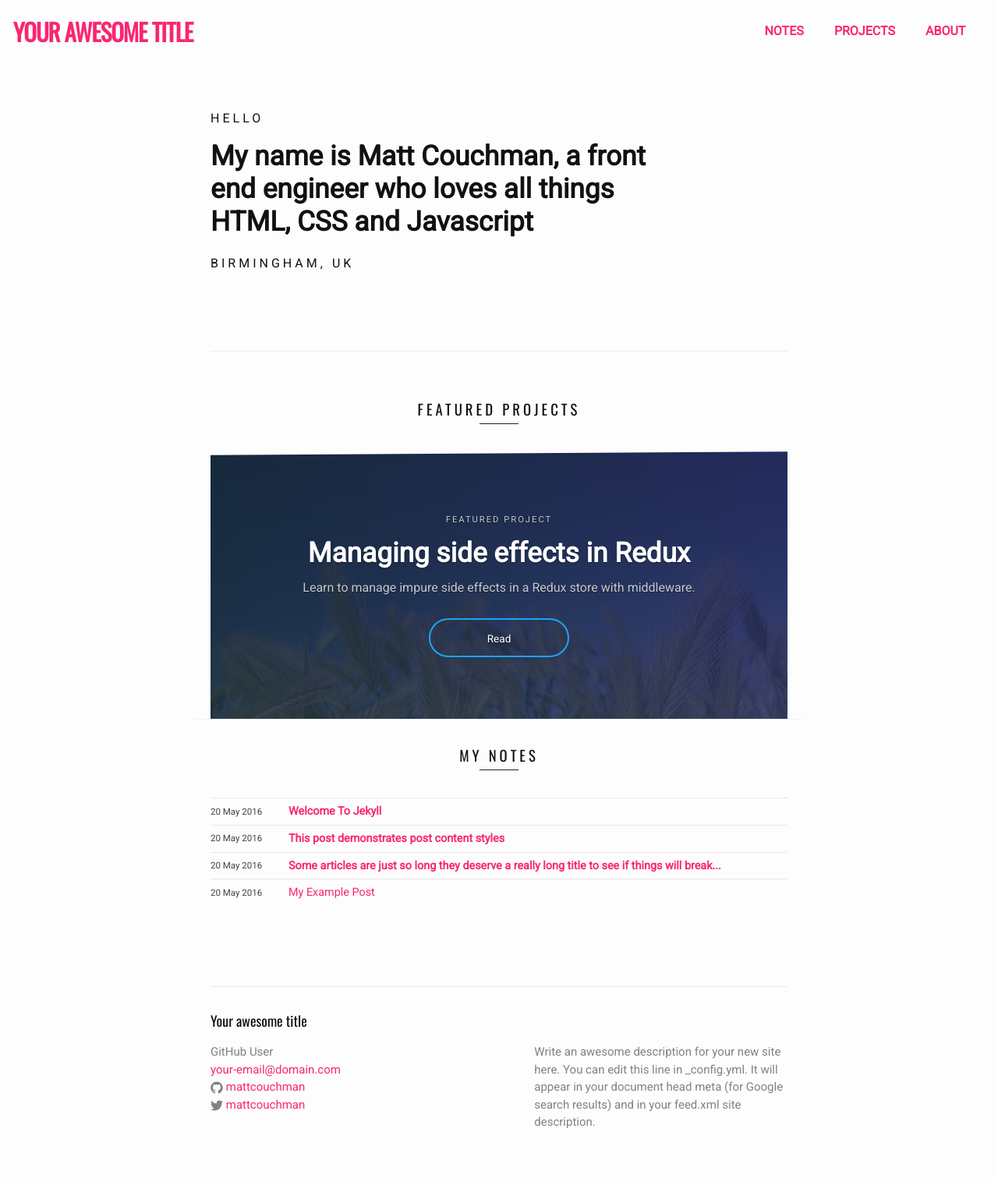
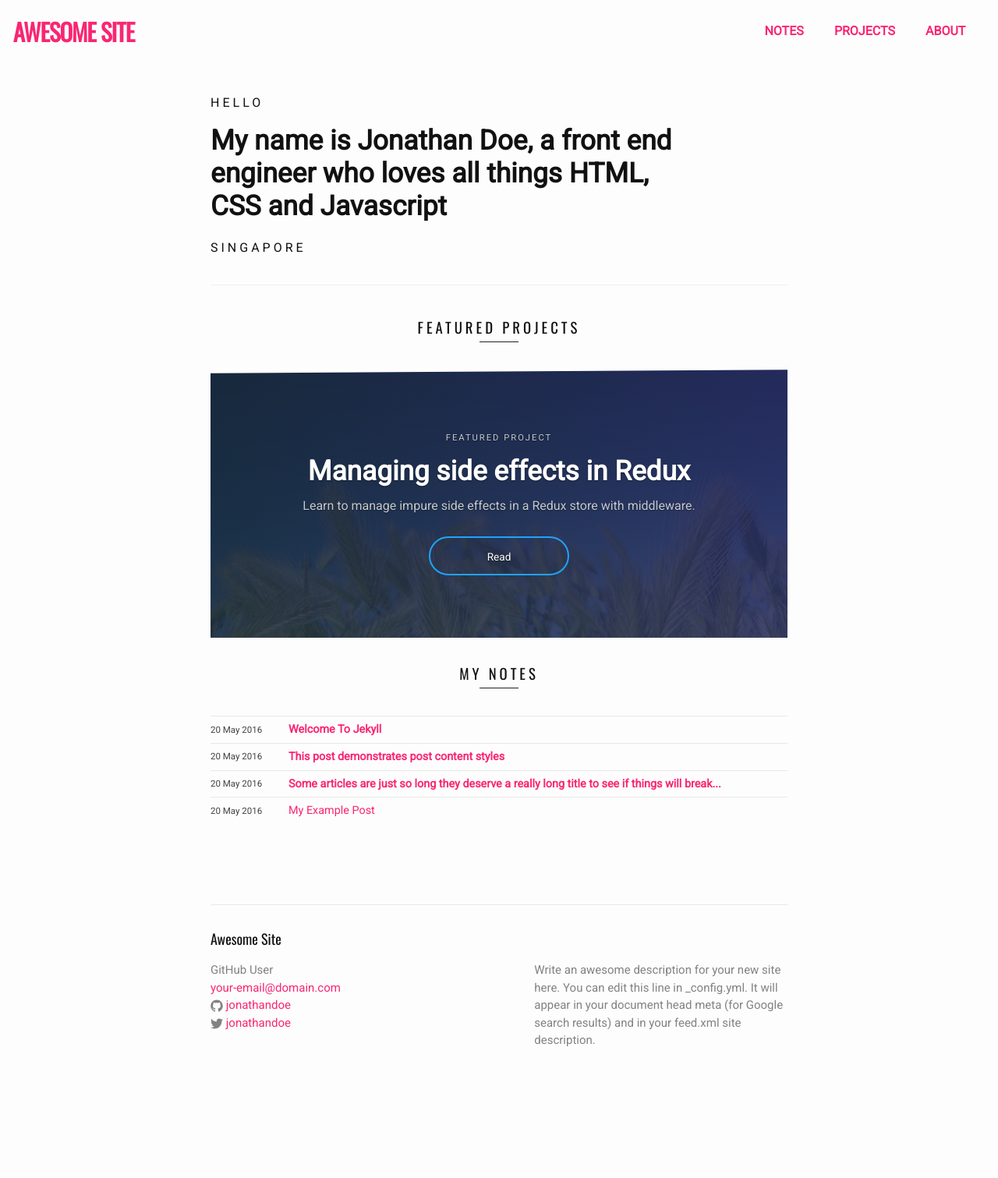
Before and after one commit to centros4520/t-2021, a Jekyll site: the page built from index.html, in a window 1280 px wide. Shown: the whole page at 78% size. Built offline with Jekyll 4.4.1, drawn with Linux system fonts in a browser that asks for light colours; nearby versions of some CDN libraries; after the commit the page ends 1406 px from its top, so only the background shows below that.

Commit message:
Resize Site Title and Homepage banner

```diff
--- a/_config.yml
+++ b/_config.yml
@@ -1,4 +1,4 @@
-title: Your awesome title
+title: Awesome Site
 author: GitHub User
 email: your-email@domain.com
 description: > # this means to ignore newlines until "baseurl:"
@@ -14,13 +14,13 @@ github_username:  jekyll
 minima:
   date_format: "%b %-d, %Y"
 
-name: Matt Couchman
+name: Jonathan Doe
 job: front end engineer
-location: Birmingham, UK
+location: Singapore
 languages: HTML, CSS and Javascript
-twitter_username: mattcouchman
-github_username:  mattcouchman
-codepen_username:  mattcouchman
+twitter_username: jonathandoe
+github_username:  jonathandoe
+codepen_username:  jonathandoe
 email_address: some@email.com
 
 # If you want to link only specific pages in your header, uncomment
--- a/_includes/featured-projects.html
+++ b/_includes/featured-projects.html
@@ -47,7 +47,6 @@
     {% endif %} {% endif %} {% endfor %}
 </section>
 
-
 <!--
 {% for project in site.projects limit:1  %}
 	<div class="project">
--- a/_sass/custom.scss
+++ b/_sass/custom.scss
@@ -77,7 +77,11 @@ a.site-title:hover {
 .site-nav {
   float: none;
 }
-
+@include media-query($on-palm) {
+  .site-title {
+    font-size: 1.2em;
+  }
+}
 /* --------------------------------
 
 Site Footer
--- a/_sass/custom/_homepage-project.scss
+++ b/_sass/custom/_homepage-project.scss
@@ -7,18 +7,18 @@
     box-shadow: none;
     text-decoration: none;
   }
-  &:after {
-    content: "";
-    display: block;
-    position: absolute;
-    left: -20px;
-    right: -20px;
-    bottom: 0;
-    border-bottom: solid 1px #eef3fa;
-  }
-  + .about-the-site:before {
-    display: none;
-  }
+//   &:after {
+//     content: "";
+//     display: block;
+//     position: absolute;
+//     left: -20px;
+//     right: -20px;
+//     bottom: 0;
+//     border-bottom: solid 1px #eef3fa;
+//   }
+//   + .about-the-site:before {
+//     display: none;
+//   }
   .container {
     display: block;
     text-align: center;
@@ -30,11 +30,10 @@
     padding: 0;
     font-size: 2.2em;
     line-height: 1.3em;
-
     font-weight: 800;
     color: #fff;
     transition: all 250ms linear;
-    max-width: 558px;
+     max-width: 558px;
   }
   .excerpt {
     max-width: 558px;
@@ -52,11 +51,11 @@
   .big-button {
     margin-top: 2em;
   }
-  h3 a {
-    &:hover, &:focus {
-      color: #1ea3ff;
-    }
-  }
+//   h3 a {
+//     &:hover, &:focus {
+//       color: #1ea3ff;
+//     }
+//   }
   .heading {
     display: block;
     text-transform: uppercase;
@@ -171,13 +170,13 @@ a.big-button:visited {
     color: #1ea3ff
 }
 
-.big-button.-back,
-.big-button.-back:visited,
-a.big-button.-back,
-a.big-button.-back:visited {
-    border: solid 1px rgba(147, 154, 161, 0.2);
-    color: #939aa1
-}
+// .big-button.-back,
+// .big-button.-back:visited,
+// a.big-button.-back,
+// a.big-button.-back:visited {
+//     border: solid 1px rgba(147, 154, 161, 0.2);
+//     color: #939aa1
+// }
 
 .big-button.-back:before,
 .big-button.-next:after,
@@ -190,35 +189,35 @@ a.big-button.-next:after {
     top: -1px
 }
 
-.big-button.-back:before,
-a.big-button.-back:before {
+// .big-button.-back:before,
+// a.big-button.-back:before {
 
-}
+// }
 
-.big-button.-next:after,
-a.big-button.-next:after {
+// .big-button.-next:after,
+// a.big-button.-next:after {
 
-    margin-left: 16px;
-    top: 0
-}
+//     margin-left: 16px;
+//     top: 0
+// }
 
-.big-button.-slim,
-a.big-button.-slim {
-    width: 60px;
-    border-width: 2px;
-    height: 60px;
-    line-height: 60px;
-    border-radius: 50%
-}
+// .big-button.-slim,
+// a.big-button.-slim {
+//     width: 60px;
+//     border-width: 2px;
+//     height: 60px;
+//     line-height: 60px;
+//     border-radius: 50%
+// }
 
-@media (max-width: 768px) {
-    .big-button.-slim,
-    a.big-button.-slim {
-        width: 40px;
-        height: 40px;
-        line-height: 40px
-    }
-}
+// @media (max-width: 768px) {
+//     .big-button.-slim,
+//     a.big-button.-slim {
+//         width: 40px;
+//         height: 40px;
+//         line-height: 40px
+//     }
+// }
 
 .big-button:hover,
 .big-button:focus,
@@ -230,10 +229,10 @@ a.big-button:focus {
     box-shadow: none
 }
 
-.big-button.-back:hover,
-.big-button.-back:focus,
-a.big-button.-back:hover,
-a.big-button.-back:focus {
-    background: #1ea3ff;
-    color: #fff
-}
+// .big-button.-back:hover,
+// .big-button.-back:focus,
+// a.big-button.-back:hover,
+// a.big-button.-back:focus {
+//     background: #1ea3ff;
+//     color: #fff
+// }
--- a/_sass/custom/_homepage.scss
+++ b/_sass/custom/_homepage.scss
@@ -10,16 +10,19 @@ $spacer: 20px;
 // Homepage Intro Banner jumbotron>container>intro
 .jumbotron {
   border-bottom: 1px solid #edefee;
-  padding: ($spacer * 2) 0;
-  margin-bottom: ($spacer * 2);
-  @media(min-width: 640px) {
-    padding: ($spacer * 2) 0 ($spacer * 3);
-    margin-bottom: ($spacer * 3);
-  }
+  padding: ($spacer * 0) 0;
+  margin-bottom: ($spacer * 1);
+}
+
+@include min-media-query($on-laptop) {
+ .jumbotron {
+    padding: ($spacer * 1) 0 ($spacer * 1);
+    margin-bottom: ($spacer * 2);
+ }
 }
 
 .intro {
-  margin-bottom: ($spacer * 2);
+  margin-bottom: ($spacer * 0);
   &__pre,
   &__post {
     text-transform: uppercase;
@@ -29,7 +32,7 @@ $spacer: 20px;
     font-size: 1.8rem;
     line-height: 1.2;
     font-weight: bold;
-    margin: 10px 0 20px;
+    margin: 5px 0 20px;
     @media(min-width: 640px) {
       font-size: 2.2rem;
       max-width: 80%;
```
